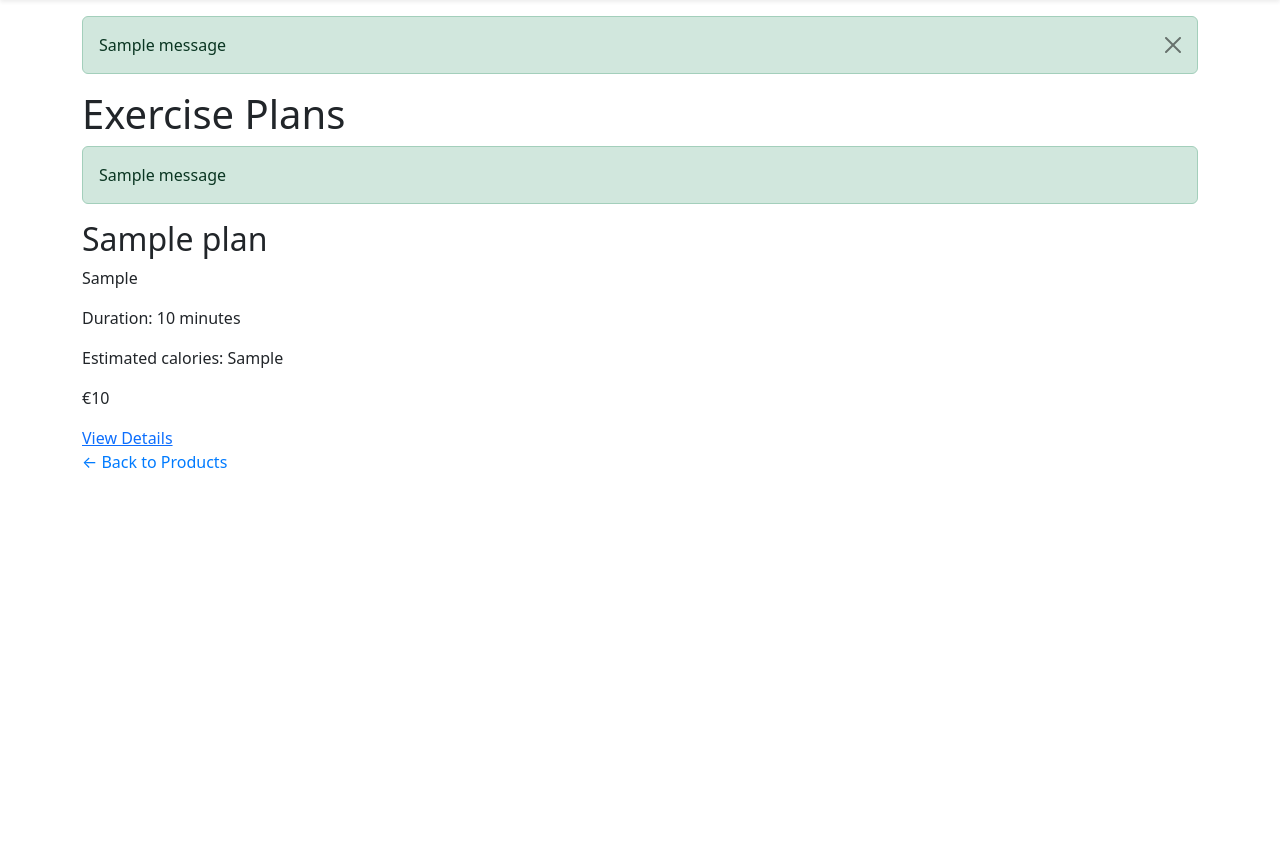
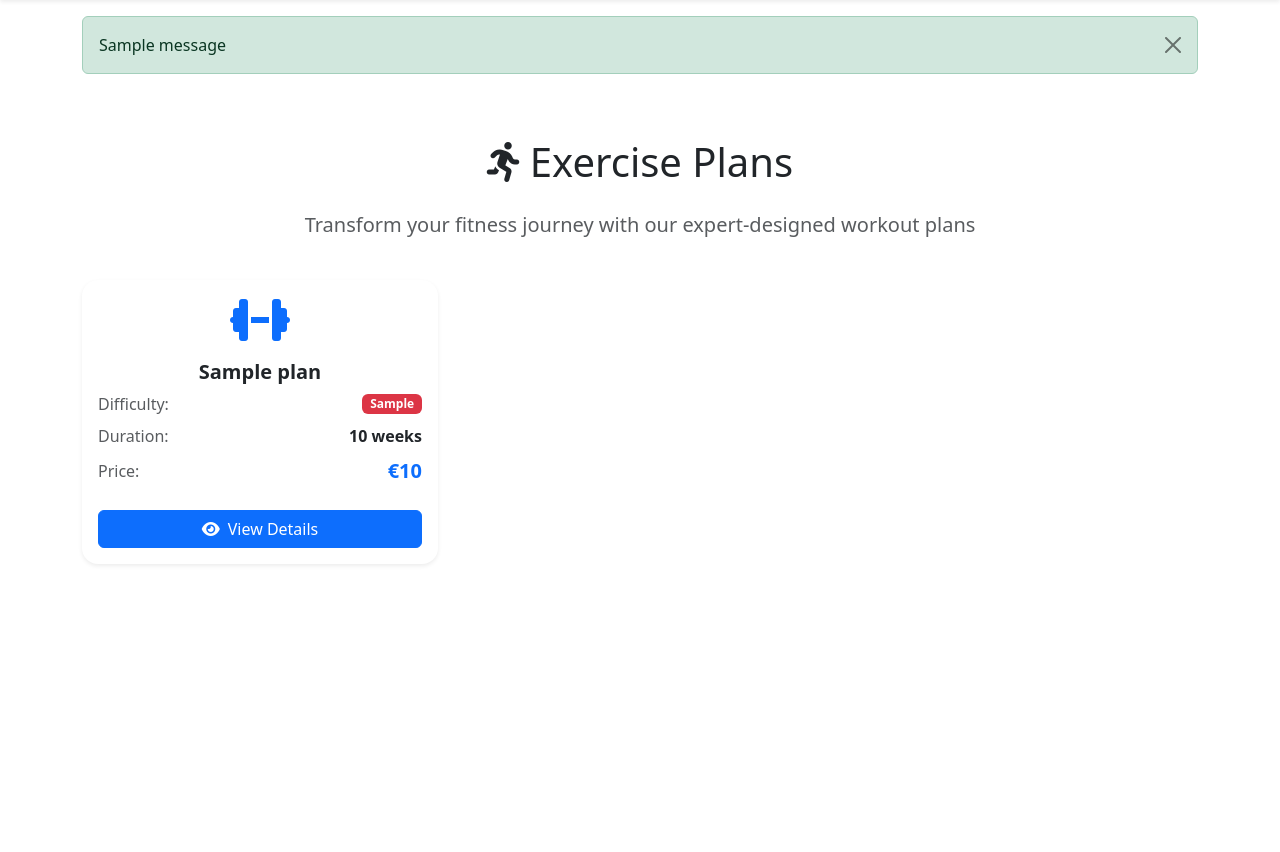
Before and after one commit to nvanderwalt/ecommerce-site, a Django app: template inventory/templates/inventory/exercise_plan_list.html in a window 1280 px wide. Shown: the part 56-908 px from the top of the page. Run offline with Django 5.2, Linux system fonts and the light colour scheme; the template is opened without the code that fills it: most values are stand-ins (such as "Sample title", 1, 10 or a date in 2020); one stand-in notice (Sample message) is shown.

Commit message:
Improve exercise plan list with modern card design

```diff
--- a/inventory/templates/inventory/exercise_plan_list.html
+++ b/inventory/templates/inventory/exercise_plan_list.html
@@ -1,35 +1,77 @@
 {% extends "base.html" %}
 {% load static %}
 
+{% block title %}Exercise Plans - FitFusion{% endblock %}
+
 {% block content %}
-    <div class="container">
-        <h1>Exercise Plans</h1>
+<div class="container py-5">
+    <div class="row mb-4">
+        <div class="col-12">
+            <h1 class="text-center mb-4">
+                <i class="fas fa-running me-2"></i>Exercise Plans
+            </h1>
+            <p class="text-center text-muted lead">Transform your fitness journey with our expert-designed workout plans</p>
+        </div>
+    </div>
 
-        {% if messages %}
-        <div class="messages">
-            {% for message in messages %}
-            <div class="alert alert-{{ message.tags }}">
-                {{ message }}
+    <div class="row g-4">
+        {% for plan in plans %}
+        <div class="col-lg-4 col-md-6">
+            <div class="card h-100 shadow-sm exercise-plan-card">
+                <div class="card-body d-flex flex-column">
+                    <div class="text-center mb-3">
+                        <i class="fas fa-dumbbell fa-3x text-primary"></i>
+                    </div>
+
+                    <h5 class="card-title text-center fw-bold">{{ plan.name }}</h5>
+
+                    <div class="plan-details mb-3">
+                        <div class="d-flex justify-content-between align-items-center mb-2">
+                            <span class="text-muted">Difficulty:</span>
+                            <span class="badge bg-{% if plan.difficulty == 'beginner' %}success{% elif plan.difficulty == 'intermediate' %}warning{% else %}danger{% endif %}">
+                                {{ plan.get_difficulty_display }}
+                            </span>
+                        </div>
+
+                        <div class="d-flex justify-content-between align-items-center mb-2">
+                            <span class="text-muted">Duration:</span>
+                            <span class="fw-bold">{{ plan.duration_weeks|default:"8" }} weeks</span>
+                        </div>
+
+                        <div class="d-flex justify-content-between align-items-center mb-2">
+                            <span class="text-muted">Price:</span>
+                            <span class="fw-bold text-primary fs-5">€{{ plan.price }}</span>
+                        </div>
+                    </div>
+
+                    <div class="mt-auto">
+                        <a href="{% url 'exercise_plan_detail' plan.id %}" class="btn btn-primary w-100">
+                            <i class="fas fa-eye me-2"></i>View Details
+                        </a>
+                    </div>
+                </div>
             </div>
-            {% endfor %}
         </div>
-        {% endif %}
+        {% empty %}
+        <div class="col-12 text-center py-5">
+            <i class="fas fa-clipboard-list fa-4x text-muted mb-3"></i>
+            <h3 class="text-muted">No exercise plans available</h3>
+            <p class="text-muted">Check back soon for new workout programs!</p>
+        </div>
+        {% endfor %}
+    </div>
+</div>
 
-        <div class="exercise-plans">
-            {% for plan in plans %}
-                <div class="plan-card">
-                    <h2>{{ plan.name }}</h2>
-                    <p class="difficulty">{{ plan.get_difficulty_display }}</p>
-                    <p class="duration">Duration: {{ plan.duration }} minutes</p>
-                    <p class="calories">Estimated calories: {{ plan.calories_burn }}</p>
-                    <p class="price">€{{ plan.price }}</p>
-                    <a href="{% url 'exercise_plan_detail' plan.id %}" class="view-plan-btn">View Details</a>
-                </div>
-            {% empty %}
-                <p>No exercise plans available at the moment.</p>
-            {% endfor %}
-        </div>
+<style>
+.exercise-plan-card {
+    transition: transform 0.2s ease-in-out, box-shadow 0.2s ease-in-out;
+    border: none;
+    border-radius: 1rem;
+}
 
-        <p class="back-link"><a href="{% url 'product_list' %}">← Back to Products</a></p>
-    </div>
+.exercise-plan-card:hover {
+    transform: translateY(-5px);
+    box-shadow: 0 10px 25px rgba(0,0,0,0.1);
+}
+</style>
 {% endblock %}
```
